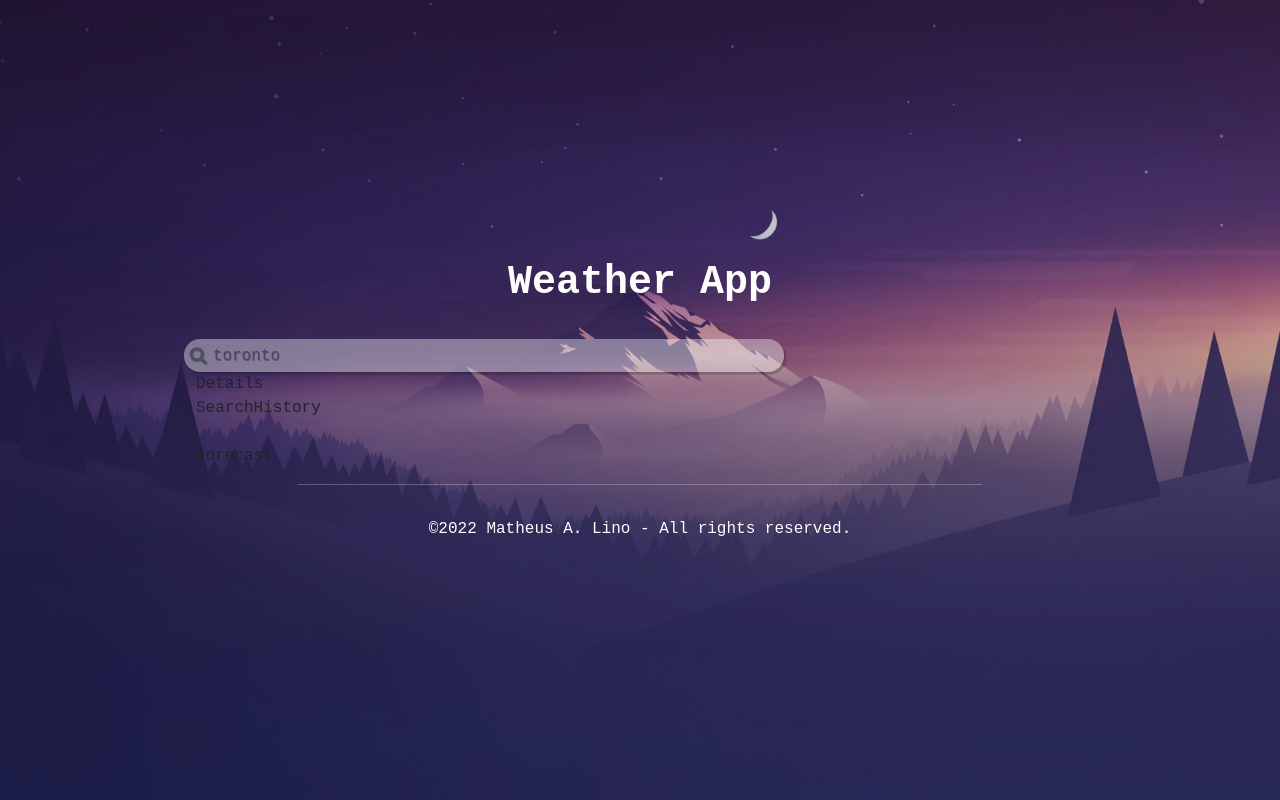
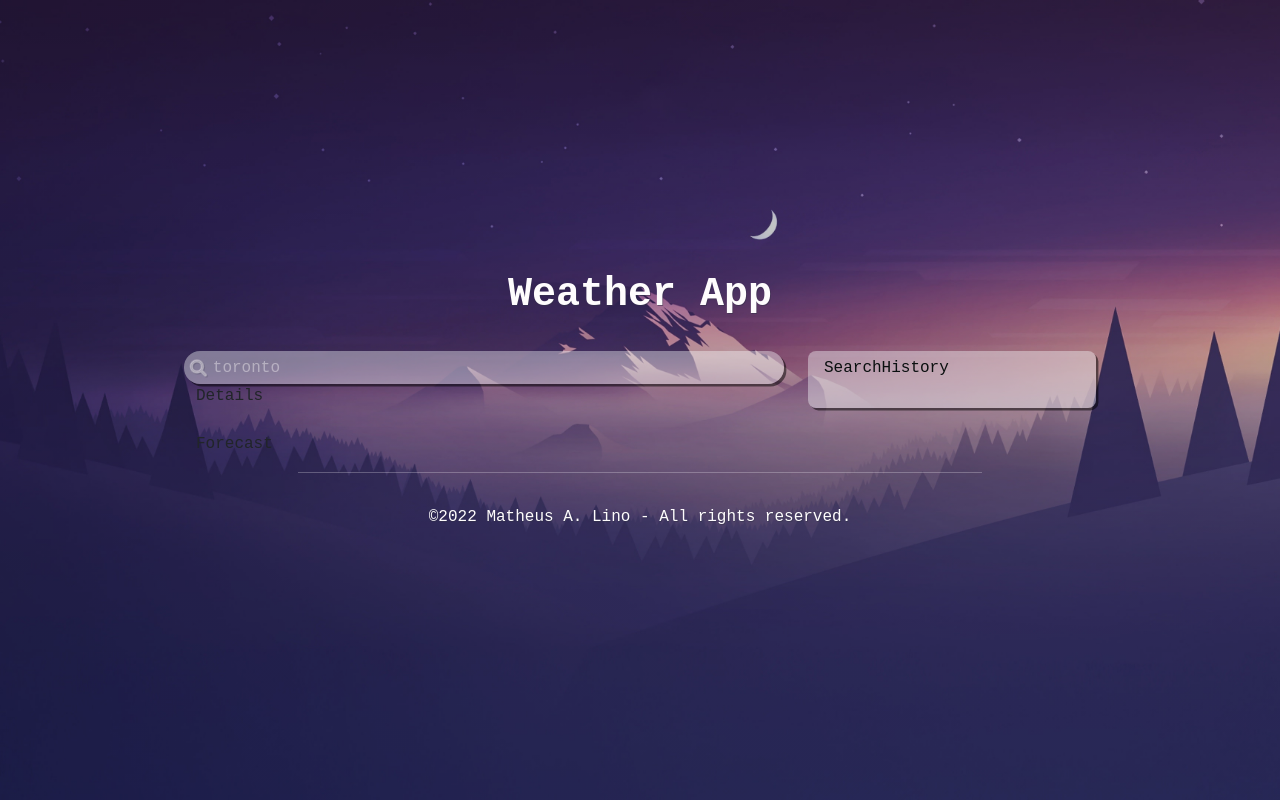
Before and after one commit to matheuslino/Weather-App, a React (Create React App) app: page / in a window 1280 px wide. Built offline with nearby package versions, Linux system fonts and the light colour scheme.

Commit message:
[wip] creating box component

```diff
--- a/src/_settings/_variables.css
+++ b/src/_settings/_variables.css
@@ -1,8 +1,8 @@
 :root {
-  --black: #000505;
-  --white: #fefcfd;
-  --light-gray: #f7f9fc;
-  --dark-gray: rgb(10, 15, 15);
+  --black: 0, 5, 5;
+  --white: 254, 252, 253;
+  --light-gray: 247, 249, 252;
+  --dark-gray: 10, 15, 15;
   --text-shadow: 0.04rem 0.04rem 0.02rem rgba(50, 50, 70, 0.5);
   --box-shadow: 0.15rem 0.15rem rgba(0, 0, 0, 0.5);
 }
--- /dev/null
+++ b/src/components/atoms/Box/Box.tsx
@@ -0,0 +1,13 @@
+import React from 'react'
+import { Container } from 'reactstrap'
+import styles from './style.module.css'
+
+const Box = (props: any) => {
+  const render = (
+    <Container className={`${styles.Box} ${props?.className}`}>
+      {props?.children}
+    </Container>
+  )
+  return render
+}
+export default Box
--- /dev/null
+++ b/src/components/atoms/Box/style.module.css
@@ -0,0 +1,8 @@
+.Box {
+  min-width: 100%;
+  padding: 0.3em 1em;
+  color: rgba(var(--dark-gray), 1);
+  border-radius: 0.5em;
+  box-shadow: var(--box-shadow);
+  background-color: rgba(var(--light-gray), 0.4);
+}
--- a/src/components/molecules/Searchbar.tsx/style.module.css
+++ b/src/components/molecules/Searchbar.tsx/style.module.css
@@ -6,28 +6,36 @@
 .container input {
   min-width: 100%;
   padding: 0.3em 0.5em 0.3em 1.8em;
-  color: var(--dark-gray);
+  color: rgba(var(--white), 0.8);
   border: none;
   border-radius: 1em;
   box-shadow: var(--box-shadow);
-  text-shadow: var(--text-shadow);
-  background-color: var(--light-gray);
-  opacity: 0.4;
+  background-color: rgba(var(--light-gray), 0.4);
   transition: 0.4s;
 }
+.container input::placeholder {
+  color: rgba(var(--white), 0.4);
+  transition: 0.4s;
+}
+.container input:focus,
+.container input:focus::placeholder {
+  color: rgba(var(--dark-gray), 0.8);
+}
 .container input:focus {
-  background-color: var(--white);
-  outline: solid 0.1rem var(--dark-gray);
-  opacity: 0.6;
+  background-color: rgba(var(--white), 0.6);
+  outline: solid 0.2rem rgba(var(--dark-gray), 0.4);
+}
+.container:has(input:focus) .searchIcon {
+  color: rgba(var(--dark-gray), 0.4);
+  stroke: rgba(var(--dark-gray), 0.4);
 }
 .searchIcon {
   position: absolute;
   padding: 0 0.4em;
-  color: var(--dark-gray);
-  stroke: var(--dark-gray);
+  color: rgba(var(--white), 0.3);
+  stroke: rgba(var(--white), 0.3);
   stroke-width: 3rem;
   transition: 0.4s;
-  opacity: 0.4;
   z-index: 2;
   filter: drop-shadow(0.08rem 0.08rem 0.02rem rgba(50, 50, 70, 0.5));
 }
--- a/src/components/organisms/Forecast/Forecast.tsx
+++ b/src/components/organisms/Forecast/Forecast.tsx
@@ -1,6 +1,6 @@
 import React from 'react'
 import { Container } from 'reactstrap'
-import styles from './styles.module.css'
+import styles from './style.module.css'
 
 const Forecast = (props: any) => {
   const render = <Container className={props?.className}>Forecast</Container>
--- a/src/components/organisms/SearchHistory/SearchHistory.tsx
+++ b/src/components/organisms/SearchHistory/SearchHistory.tsx
@@ -1,10 +1,12 @@
 import React from 'react'
-import { Container } from 'reactstrap'
-import styles from './styles.module.css'
+import Box from '../../atoms/Box/Box'
+import styles from './style.module.css'
 
 const SearchHistory = (props: any) => {
   const render = (
-    <Container className={props?.className}>SearchHistory</Container>
+    <Box className={`${styles.Searchbox} ${props?.className}`}>
+      SearchHistory
+    </Box>
   )
   return render
 }
--- a/src/components/organisms/SearchHistory/style.module.css
+++ b/src/components/organisms/SearchHistory/style.module.css
@@ -0,0 +1,3 @@
+.Searchbox {
+  min-height: 100%;
+}
--- a/src/pages/Home.tsx
+++ b/src/pages/Home.tsx
@@ -84,13 +84,13 @@ const Home = () => {
         <Col xs={12} md={8}>
           <Searchbar className={'w-100'} />
           <Details className={styles.Details} />
-          <Col xs={12} md={8}>
-            <SearchHistory className={styles.SearchHistory} />
-          </Col>
+        </Col>
+        <Col xs={12} md={4}>
+          <SearchHistory className={styles.SearchHistory} />
         </Col>
       </Row>
       <Row className='mt-4'>
-        <Col xs={12} md={4}>
+        <Col xs={12}>
           <Forecast className={styles.Forecast} />
         </Col>
       </Row>
--- a/src/templates/Footer/style.module.css
+++ b/src/templates/Footer/style.module.css
@@ -1,5 +1,5 @@
 footer {
-  color: var(--white);
+  color: rgba(var(--white), 1);
   text-shadow: var(--text-shadow);
 }
 footer a {
@@ -8,5 +8,5 @@ footer a {
 }
 footer a,
 footer a:hover {
-  color: var(--white);
+  color: rgba(var(--white), 1);
 }
--- a/src/templates/Header/style.module.css
+++ b/src/templates/Header/style.module.css
@@ -1,5 +1,5 @@
 header h1 {
-  color: var(--white);
+  color: rgba(var(--white), 1);
   text-shadow: var(--text-shadow);
   font-weight: bold;
 }
```
